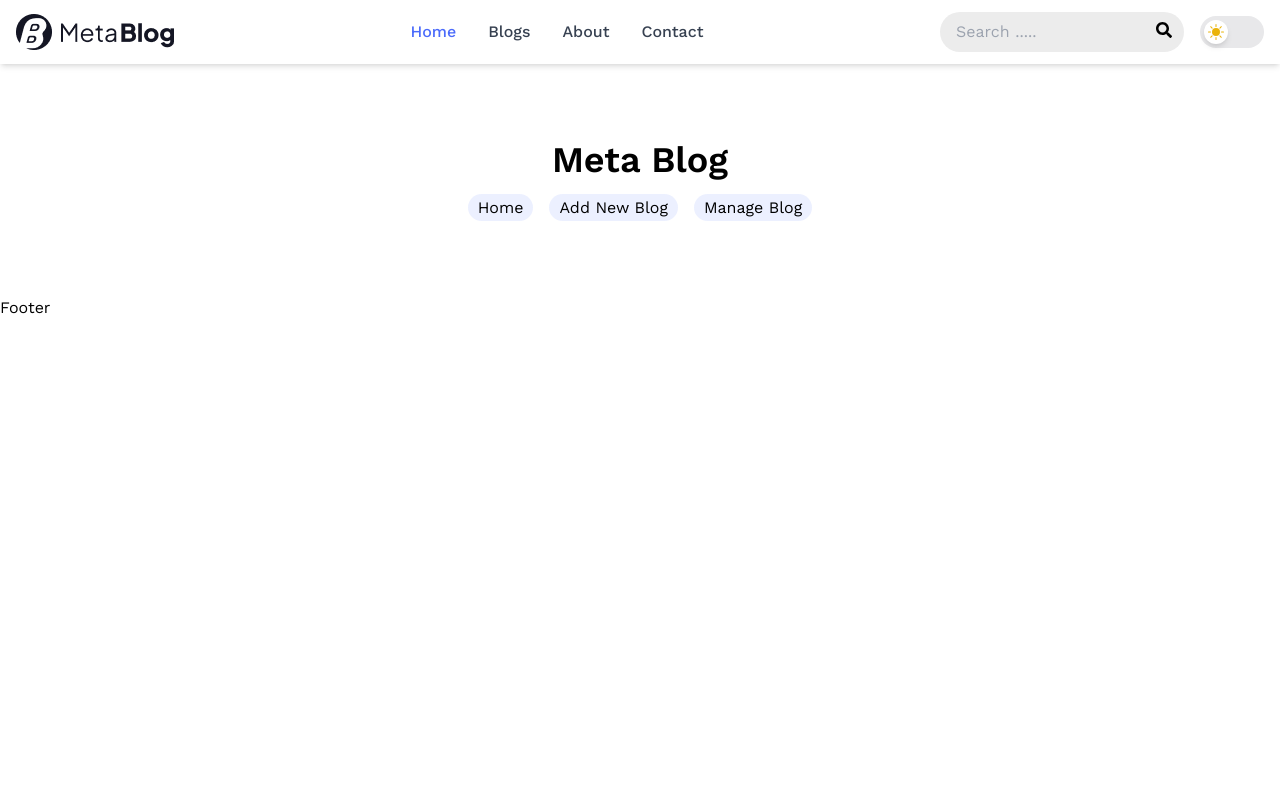
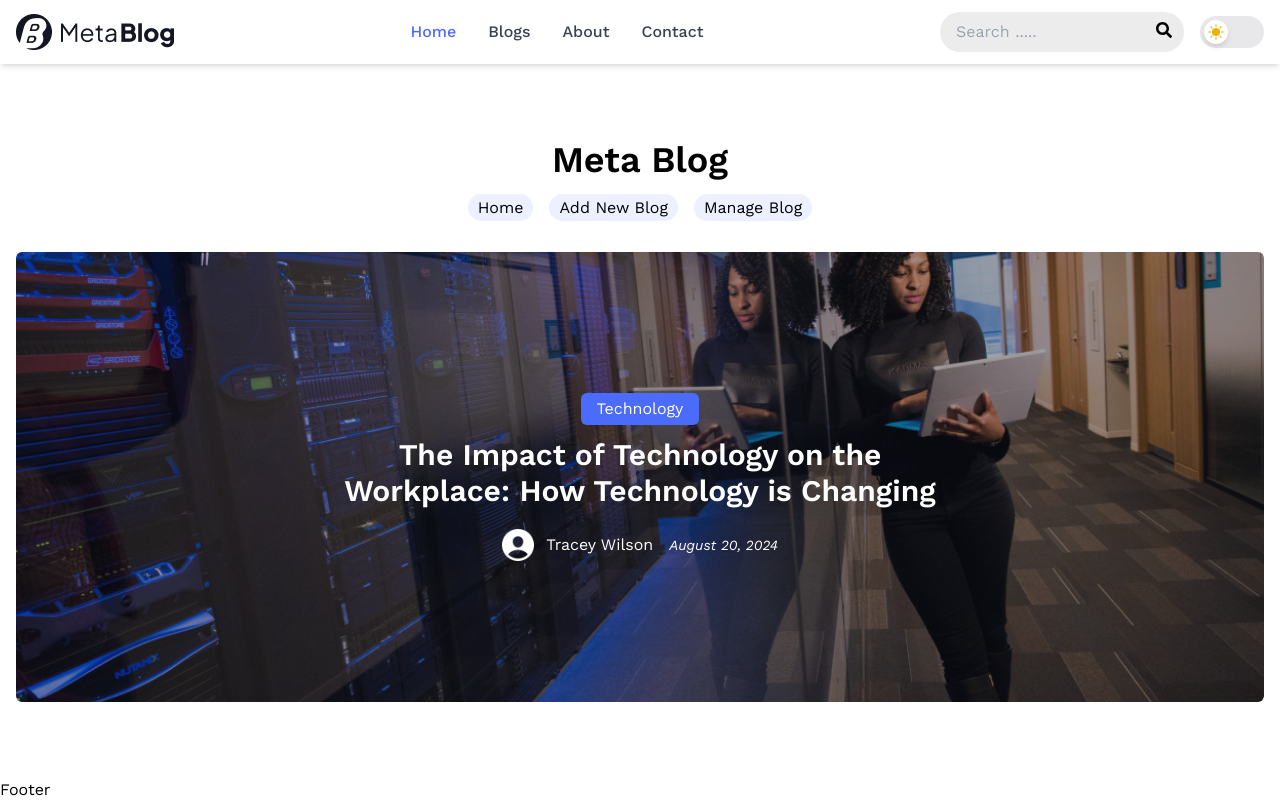
Before and after one commit to HossainRafi/MetaBlog, a React (Vite) app in the folder client/: page / in a window 1280 px wide. Built offline with nearby package versions, Linux system fonts and the light colour scheme.

Commit message:
banner section done

```diff
--- a/client/src/components/Banner.jsx
+++ b/client/src/components/Banner.jsx
@@ -1,5 +1,6 @@
-import React from "react";
 import { Link } from "react-router-dom";
+import bannerImg from "../assets/blogs/blog-0.png";
+import authorImg from "../assets/author.png";
 
 const Banner = () => {
   return (
@@ -37,7 +38,32 @@ const Banner = () => {
         </ul>
       </div>
 
-
+      {/* banner image */}
+      <div className="text-white">
+        <div
+          className="md:min-h-[450px] h-80 w-full bg-center bg-cover bg-no-repeat rounded-md"
+          style={{ backgroundImage: `url(${bannerImg})` }}
+        >
+          <div className="flex flex-col h-full justify-center items-center p-5">
+            <span className="bg-secondary text-center max-w-36 px-4 py-1 rounded-md mb-3">
+              Technology
+            </span>
+            <h2 className="sm:text-3xl text-2xl text-center font-semibold md:w-1/2 mb-5">
+              The Impact of Technology on the Workplace: How Technology is
+              Changing
+            </h2>
+            <div className="flex items-center gap-1">
+              <img src={authorImg} alt="" className="size-8" />
+              <div className="flex flex-wrap items-center space-x-4">
+                <span className="ml-2 text-base cursor-pointer hover:underline underline-offset-2">
+                  Tracey Wilson
+                </span>
+                <span className="text-sm italic">August 20, 2024</span>
+              </div>
+            </div>
+          </div>
+        </div>
+      </div>
     </div>
   );
 };
```
